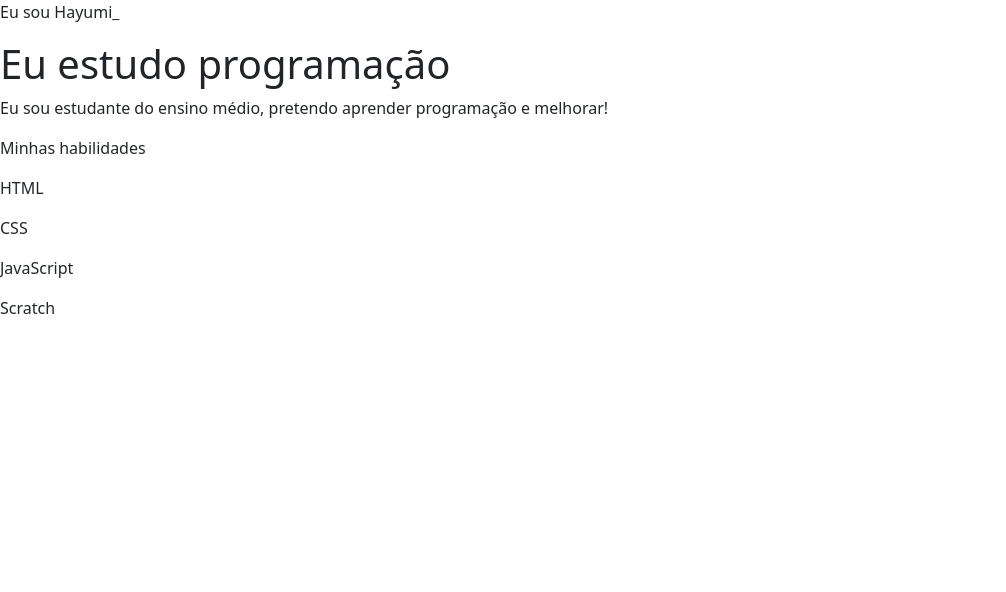
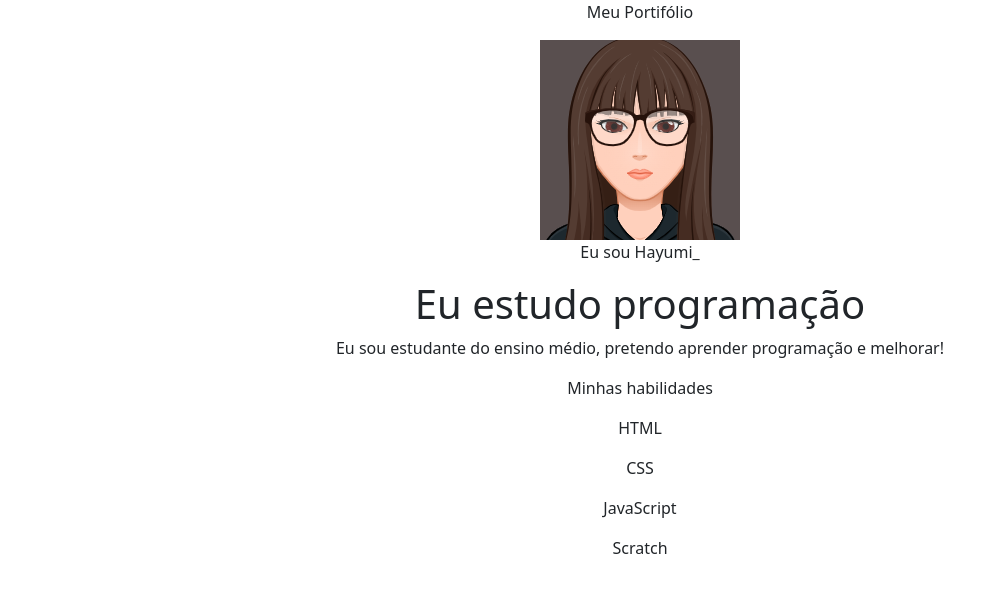
Before and after one commit to HayumiJolieHogaha/programacao2hayumijolie, a plain HTML site: page index.html in a window 1280 px wide. Shown: the whole page, without its empty margins (0-1006 px from the left). Drawn offline with nearby package versions, Linux system fonts and the light colour scheme.

Commit message:
centralizando

```diff
--- a/index.html
+++ b/index.html
@@ -1,16 +1,20 @@
 <!DOCTYPE html>
 <html lang="pt-br">
 <head>
+  <p class="text-center">Meu Portifólio</p>
     <meta charset="UTF-8">
     <meta name="viewport" content="width=device-width, initial-scale=1.0">
       <link href="https://cdn.jsdelivr.net/npm/bootstrap@5.3.3/dist/css/bootstrap.min.css" rel="stylesheet" integrity="sha384-QWTKZyjpPEjISv5WaRU9OFeRpok6YctnYmDr5pNlyT2bRjXh0JMhjY6hW+ALEwIH"  crossorigin="anonymous"  />
       <link rel="stylesheet" href="style.css" />
+
     <title>Meu portifólio</title>
+
 </head>
 <body>
-     <header classe= "container text-center"
+  <header class="container text-center">
+    <img src="meuAvatar.png" alt="avatar da Hayumi" srcset="">
 
-    <img src="meuAvatar.png" alt="avatar da Hayumi" srcset="">
+
 
     <p>Eu sou Hayumi_</p>
     <h1>Eu estudo programação</h1>
@@ -23,6 +27,7 @@
     <p>Scratch</p>
     </div>
 <body>
+  <header class= "container text-center"
     <header class="container">
       <!-- código omitido -->
     </header>
```
